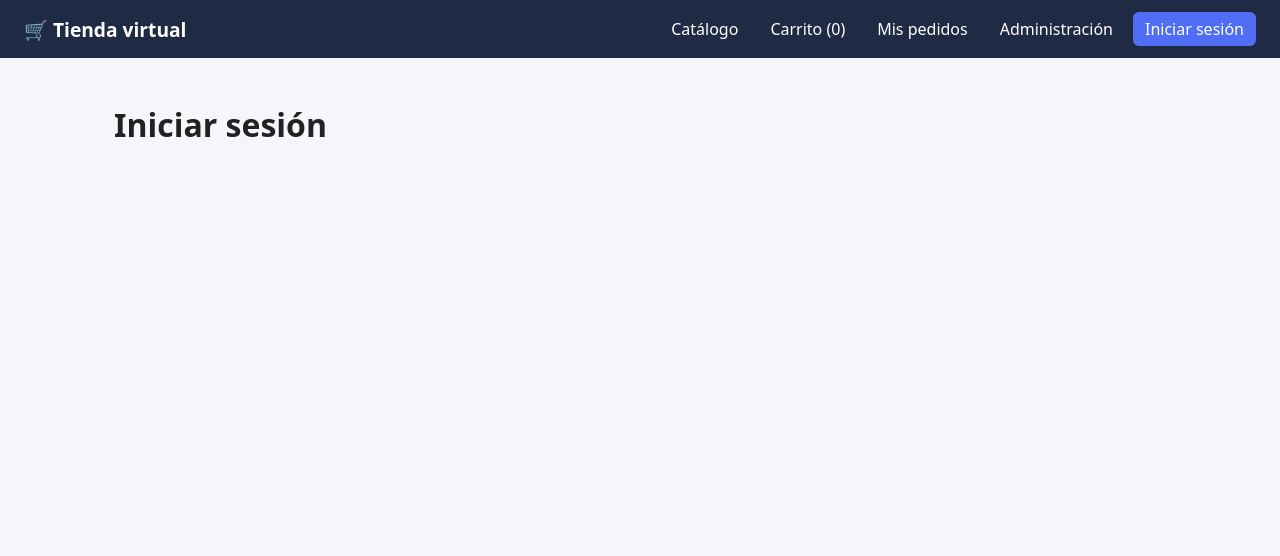
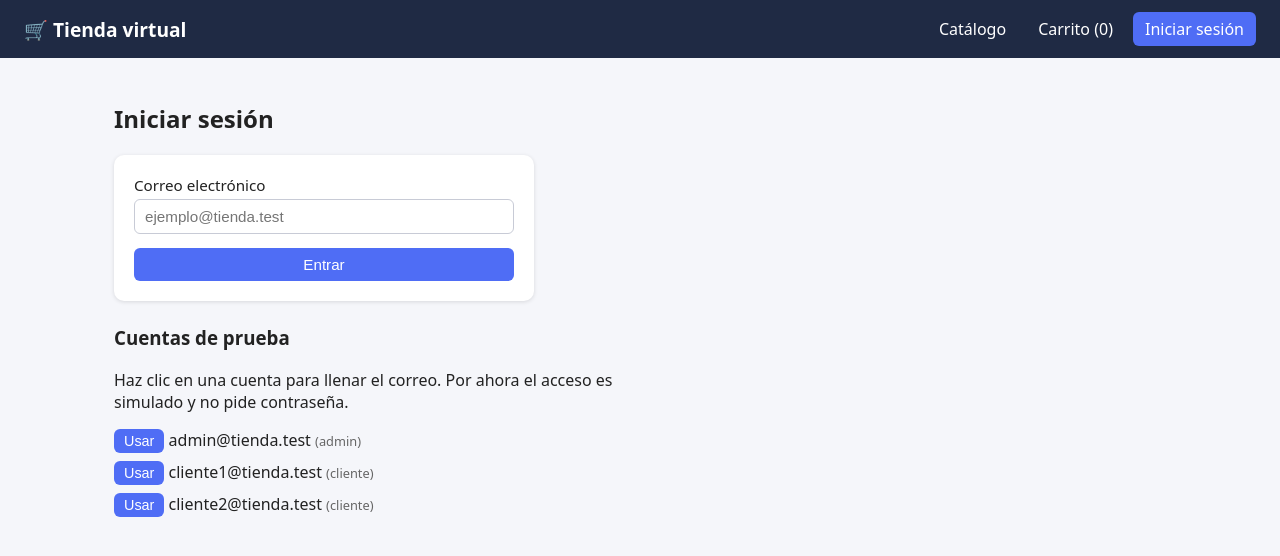
Before and after one commit to mayerlyruiz-del/tienda-virtual, a React (Vite) app in the folder frontend/: page /login in a window 1280 px wide. Shown: the top 556 px of the page. Built offline with nearby package versions, Linux system fonts and the light colour scheme.

Commit message:
Login simulado y rutas protegidas

```diff
--- a/frontend/src/App.tsx
+++ b/frontend/src/App.tsx
@@ -1,5 +1,6 @@
 import { Route, Routes } from 'react-router-dom';
 import Navbar from './components/Navbar';
+import ProtectedRoute from './components/ProtectedRoute';
 import CatalogPage from './pages/CatalogPage';
 import ProductDetailPage from './pages/ProductDetailPage';
 import CartPage from './pages/CartPage';
@@ -17,9 +18,30 @@ export default function App() {
           <Route path="/" element={<CatalogPage />} />
           <Route path="/producto/:id" element={<ProductDetailPage />} />
           <Route path="/carrito" element={<CartPage />} />
-          <Route path="/checkout" element={<CheckoutPage />} />
-          <Route path="/pedidos" element={<OrdersPage />} />
-          <Route path="/admin/pedidos" element={<AdminOrdersPage />} />
+          <Route
+            path="/checkout"
+            element={
+              <ProtectedRoute>
+                <CheckoutPage />
+              </ProtectedRoute>
+            }
+          />
+          <Route
+            path="/pedidos"
+            element={
+              <ProtectedRoute>
+                <OrdersPage />
+              </ProtectedRoute>
+            }
+          />
+          <Route
+            path="/admin/pedidos"
+            element={
+              <ProtectedRoute role="admin">
+                <AdminOrdersPage />
+              </ProtectedRoute>
+            }
+          />
           <Route path="/login" element={<LoginPage />} />
         </Routes>
       </main>
--- a/frontend/src/components/Navbar.tsx
+++ b/frontend/src/components/Navbar.tsx
@@ -1,8 +1,10 @@
 import { NavLink } from 'react-router-dom';
 import { useCart } from '../context/useCart';
+import { useAuth } from '../context/useAuth';
 
 export default function Navbar() {
   const { totalItems } = useCart();
+  const { user, logout } = useAuth();
 
   return (
     <nav className="navbar">
@@ -10,9 +12,16 @@ export default function Navbar() {
       <div className="navbar-links">
         <NavLink to="/">Catálogo</NavLink>
         <NavLink to="/carrito">Carrito ({totalItems})</NavLink>
-        <NavLink to="/pedidos">Mis pedidos</NavLink>
-        <NavLink to="/admin/pedidos">Administración</NavLink>
-        <NavLink to="/login">Iniciar sesión</NavLink>
+        {user && <NavLink to="/pedidos">Mis pedidos</NavLink>}
+        {user?.role === 'admin' && <NavLink to="/admin/pedidos">Administración</NavLink>}
+        {user ? (
+          <>
+            <span className="navbar-user">{user.name}</span>
+            <button className="navbar-salir" onClick={logout}>Salir</button>
+          </>
+        ) : (
+          <NavLink to="/login">Iniciar sesión</NavLink>
+        )}
       </div>
     </nav>
   );
--- /dev/null
+++ b/frontend/src/components/ProtectedRoute.tsx
@@ -0,0 +1,32 @@
+import type { ReactNode } from 'react';
+import { Link, Navigate } from 'react-router-dom';
+import { useAuth } from '../context/useAuth';
+import type { Role } from '../types';
+
+interface Props {
+  children: ReactNode;
+  role?: Role;
+}
+
+export default function ProtectedRoute({ children, role }: Props) {
+  const { user } = useAuth();
+
+  // Si no ha iniciado sesión, lo mandamos al login
+  if (!user) return <Navigate to="/login" replace />;
+
+  // Si inició sesión pero su rol no sirve para esta pantalla
+  if (role && user.role !== role) {
+    return (
+      <section>
+        <p className="mensaje mensaje-error">
+          No tienes permisos para ver esta pantalla.
+        </p>
+        <p className="mensaje">
+          <Link className="btn" to="/">Volver al catálogo</Link>
+        </p>
+      </section>
+    );
+  }
+
+  return <>{children}</>;
+}
--- /dev/null
+++ b/frontend/src/context/AuthContext.ts
@@ -0,0 +1,11 @@
+import { createContext } from 'react';
+import type { User } from '../types';
+
+export interface AuthContextValue {
+  user: User | null;
+  // Devuelve un mensaje de error si falla, o null si salió bien
+  login: (email: string) => string | null;
+  logout: () => void;
+}
+
+export const AuthContext = createContext<AuthContextValue | undefined>(undefined);
--- /dev/null
+++ b/frontend/src/context/AuthProvider.tsx
@@ -0,0 +1,45 @@
+import { useEffect, useState, type ReactNode } from 'react';
+import { AuthContext } from './AuthContext';
+import { users } from '../data/users';
+import type { User } from '../types';
+
+const STORAGE_KEY = 'tienda-usuario';
+
+// Lee el usuario guardado en el navegador (si existe)
+function loadUser(): User | null {
+  try {
+    const saved = localStorage.getItem(STORAGE_KEY);
+    return saved ? (JSON.parse(saved) as User) : null;
+  } catch {
+    return null;
+  }
+}
+
+export default function AuthProvider({ children }: { children: ReactNode }) {
+  const [user, setUser] = useState<User | null>(loadUser);
+
+  useEffect(() => {
+    if (user) {
+      localStorage.setItem(STORAGE_KEY, JSON.stringify(user));
+    } else {
+      localStorage.removeItem(STORAGE_KEY);
+    }
+  }, [user]);
+
+  function login(email: string): string | null {
+    const found = users.find((u) => u.email.toLowerCase() === email.trim().toLowerCase());
+    if (!found) return 'No existe una cuenta con ese correo.';
+    setUser(found);
+    return null;
+  }
+
+  function logout() {
+    setUser(null);
+  }
+
+  return (
+    <AuthContext.Provider value={{ user, login, logout }}>
+      {children}
+    </AuthContext.Provider>
+  );
+}
--- /dev/null
+++ b/frontend/src/context/useAuth.ts
@@ -0,0 +1,10 @@
+import { useContext } from 'react';
+import { AuthContext } from './AuthContext';
+
+export function useAuth() {
+  const context = useContext(AuthContext);
+  if (!context) {
+    throw new Error('useAuth debe usarse dentro de AuthProvider');
+  }
+  return context;
+}
--- a/frontend/src/index.css
+++ b/frontend/src/index.css
@@ -351,3 +351,66 @@ a {
   flex-wrap: wrap;
   gap: 10px;
 }
+
+.navbar-user {
+  padding: 6px 12px;
+  font-size: 0.9rem;
+  color: #c9d1ea;
+}
+
+.navbar-salir {
+  padding: 6px 12px;
+  border: 1px solid #c9d1ea;
+  border-radius: 6px;
+  background: transparent;
+  color: #fff;
+  cursor: pointer;
+  font-size: 0.95rem;
+}
+
+.navbar-salir:hover {
+  background: #33415f;
+}
+
+.formulario {
+  display: flex;
+  flex-direction: column;
+  gap: 14px;
+  max-width: 420px;
+  background: #fff;
+  padding: 20px;
+  border-radius: 10px;
+  box-shadow: 0 1px 4px rgba(0, 0, 0, 0.12);
+}
+
+.formulario label {
+  display: flex;
+  flex-direction: column;
+  gap: 4px;
+  font-size: 0.95rem;
+}
+
+.formulario input {
+  padding: 8px 10px;
+  border: 1px solid #c8cbd6;
+  border-radius: 6px;
+  font-size: 0.95rem;
+}
+
+.formulario .alerta {
+  margin: 0;
+}
+
+.cuentas {
+  margin-top: 24px;
+  max-width: 520px;
+}
+
+.cuentas ul {
+  padding-left: 0;
+  list-style: none;
+}
+
+.cuentas li {
+  margin-bottom: 8px;
+}
--- a/frontend/src/main.tsx
+++ b/frontend/src/main.tsx
@@ -3,14 +3,17 @@ import { createRoot } from 'react-dom/client';
 import { BrowserRouter } from 'react-router-dom';
 import './index.css';
 import App from './App';
+import AuthProvider from './context/AuthProvider';
 import CartProvider from './context/CartProvider';
 
 createRoot(document.getElementById('root')!).render(
   <StrictMode>
     <BrowserRouter>
-      <CartProvider>
-        <App />
-      </CartProvider>
+      <AuthProvider>
+        <CartProvider>
+          <App />
+        </CartProvider>
+      </AuthProvider>
     </BrowserRouter>
   </StrictMode>,
 );
--- a/frontend/src/pages/LoginPage.tsx
+++ b/frontend/src/pages/LoginPage.tsx
@@ -1,3 +1,84 @@
+import { useState, type FormEvent } from 'react';
+import { useNavigate } from 'react-router-dom';
+import { useAuth } from '../context/useAuth';
+import { users } from '../data/users';
+
 export default function LoginPage() {
-  return <h1>Iniciar sesión</h1>;
+  const { user, login, logout } = useAuth();
+  const navigate = useNavigate();
+  const [email, setEmail] = useState('');
+  const [error, setError] = useState('');
+
+  function handleSubmit(e: FormEvent) {
+    e.preventDefault();
+    const text = email.trim();
+
+    if (!text) {
+      setError('Escribe tu correo.');
+      return;
+    }
+    if (!/^[^\s@]+@[^\s@]+\.[^\s@]+$/.test(text)) {
+      setError('El correo no tiene un formato válido.');
+      return;
+    }
+    const problem = login(text);
+    if (problem) {
+      setError(problem);
+      return;
+    }
+    setError('');
+    navigate('/');
+  }
+
+  if (user) {
+    return (
+      <section>
+        <h1>Iniciar sesión</h1>
+        <p className="mensaje">
+          Ya iniciaste sesión como <strong>{user.name}</strong> ({user.role}).
+        </p>
+        <p className="mensaje">
+          <button className="btn btn-gris" onClick={logout}>Cerrar sesión</button>
+        </p>
+      </section>
+    );
+  }
+
+  return (
+    <section>
+      <h1>Iniciar sesión</h1>
+
+      <form className="formulario" onSubmit={handleSubmit} noValidate>
+        <label>
+          Correo electrónico
+          <input
+            type="email"
+            placeholder="ejemplo@tienda.test"
+            value={email}
+            onChange={(e) => {
+              setEmail(e.target.value);
+              setError('');
+            }}
+          />
+        </label>
+        {error && <p className="alerta alerta-error">{error}</p>}
+        <button className="btn" type="submit">Entrar</button>
+      </form>
+
+      <div className="cuentas">
+        <h3>Cuentas de prueba</h3>
+        <p>Haz clic en una cuenta para llenar el correo. Por ahora el acceso es simulado y no pide contraseña.</p>
+        <ul>
+          {users.map((u) => (
+            <li key={u.id}>
+              <button className="btn-mini" onClick={() => setEmail(u.email)}>
+                Usar
+              </button>{' '}
+              {u.email} <span className="card-category">({u.role})</span>
+            </li>
+          ))}
+        </ul>
+      </div>
+    </section>
+  );
 }
```
